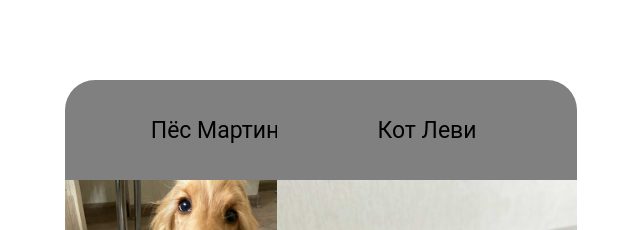
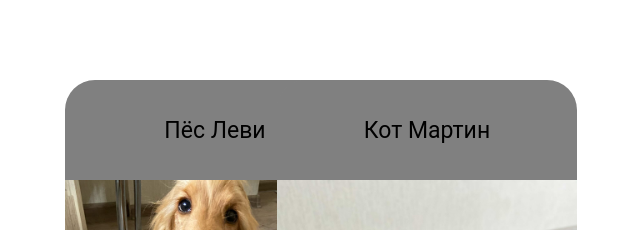
Before and after one commit to kit1212/git_test, a plain HTML site: page index.html in a window 1280 px wide. Shown: the top 230 px of the page, without its empty margins (319-959 px from the left). Drawn offline with Linux system fonts and the light colour scheme.

Commit message:
Add name

```diff
--- a/index.html
+++ b/index.html
@@ -8,11 +8,11 @@
 </head>
 <body>
     <div class="left-block">
-        <h1 class="block-message">Пёс Мартин</h1>
+        <h1 class="block-message">Пёс Леви</h1>
 		<img class="img" src="img/Пес.jpg" alt="Тут должна быть картинка">
     </div>
 	<div class="right-block">
-        <h1 class="block-message">Кот Леви</h1>
+        <h1 class="block-message">Кот Мартин</h1>
 		<img class="img" src="img/Кот.jpg" alt="Тут должна быть картинка">
     </div>
 </body>
```
